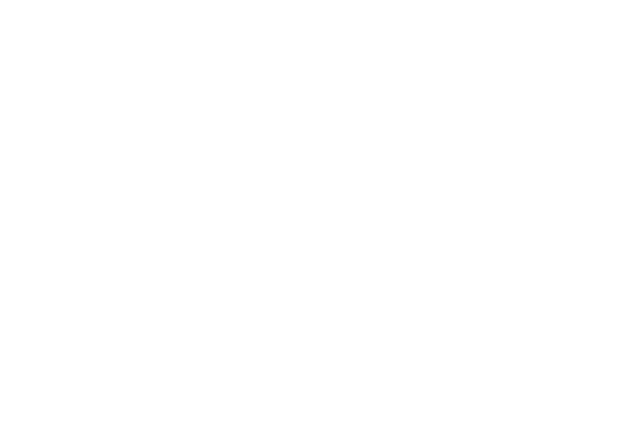
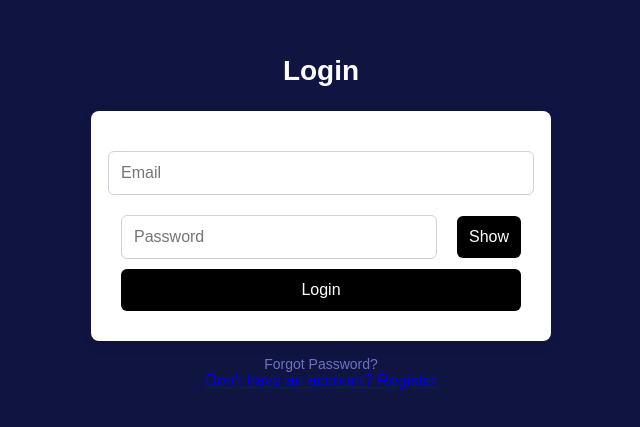
Before and after one commit to jakesommerfeldt/YearBook-FrontEnd, a React (Create React App) app: page /login in a window 1280 px wide. Before the commit this address had no page. Shown: the part 209-636 px from the top of the page, without its empty margins (319-959 px from the left). Built offline with nearby package versions, Linux system fonts and the light colour scheme.

Commit message:
Support website nav

```diff
--- a/src/App.js
+++ b/src/App.js
@@ -1,39 +1,24 @@
-/*import logo from './logo.svg';
-import './App.css';
-
-function App() {
-  return (
-    <div className="App">
-      <header className="App-header">
-        <img src={logo} className="App-logo" alt="logo" />
-        <p>
-          Edit <code>src/App.js</code> and save to reload.
-        </p>
-        <a
-          className="App-link"
-          href="https://reactjs.org"
-          target="_blank"
-          rel="noopener noreferrer"
-        >
-          Learn React
-        </a>
-      </header>
-    </div>
-  );
-}
-
-export default App;*/
-
 import React from 'react';
-import { BrowserRouter as Router, Route, Routes } from 'react-router-dom';
-import Login from './pages/EmailVerification.js';
+import { BrowserRouter as Router, Routes, Route, Navigate } from 'react-router-dom';
+import Login from './pages/Login';
+import Register from './pages/Register';
+import RequestPasswordReset from './pages/ResetPassword';
+import VerifyPasswordReset from './pages/VerifyPasswordReset';
+import EmailVerification from './pages/EmailVerification';
+// Import your home or dashboard page if applicable
+// import Dashboard from './pages/Dashboard';
 
 const App = () => {
   return (
     <Router>
       <Routes>
-        <Route path="/" element={<Login />} /> {/* Default route to Login */}
-        {/* Add other routes here */}
+        <Route path="/" element={<Navigate to="/login" replace />} />
+        <Route path="/login" element={<Login />} />
+        <Route path="/register" element={<Register />} />
+        <Route path="/reset-password" element={<RequestPasswordReset />} />
+        <Route path="/verify-reset" element={<VerifyPasswordReset />} />
+        <Route path="/email-verification" element={<EmailVerification />} />
+        {/* Add other routes as needed */}
       </Routes>
     </Router>
   );
--- a/src/pages/AccountManagement.css
+++ b/src/pages/AccountManagement.css
@@ -99,9 +99,31 @@
 }
 
 .password-container {
-    gap: 20px;
-    margin-bottom: 10px;
-    display:flex; /* Align input and toggle side by side */
-    align-items: center; /* Vertically align the input and span */
+    display: flex; /* Align input and toggle side by side */
+    align-items: center; /* Vertically align the input and button */
+    gap: 20px; /* Space between elements */
+    width: 100%; /* Ensure it spans the full width of the parent container */
+}
 
+.password-container input {
+    flex: 1; /* Makes the input take up remaining space */
+    width: auto; /* Prevents conflicts with flex */
 }
+
+.password-container button {
+    flex-shrink: 0; /* Prevents the button from shrinking */
+    width: auto; /* Keeps button width natural */
+}
+
+/* Forgot Password link styling */
+.forgot-password-link {
+    margin-top: 15px;
+    color: #6e72c0;
+    text-decoration: none;
+    font-size: 14px;
+    transition: color 0.3s;
+}
+
+.forgot-password-link:hover {
+    color: #0056b3;
+}
--- a/src/pages/EmailVerification.js
+++ b/src/pages/EmailVerification.js
@@ -1,5 +1,5 @@
 import React, { useState } from 'react';
-import { useNavigate } from 'react-router-dom';
+import { useNavigate, Link } from 'react-router-dom';
 import './AccountManagement.css';
 
 const EmailVerification = () => {
@@ -68,6 +68,8 @@
 
         <button type="submit" className="btn btn-primary">Verify</button>
 
+        <Link to="/login" className="forgot-password-link">Back to Login</Link>
+
         {/* Error and Success Messages */}
         {error && <p className="error-message">{error}</p>}
         {successMessage && <p className="success-message">{successMessage}</p>}
--- a/src/pages/Login.js
+++ b/src/pages/Login.js
@@ -1,10 +1,10 @@
 import React, { useState } from 'react';
-import { useNavigate } from 'react-router-dom';
+import { useNavigate, Link } from 'react-router-dom'; // Import Link for navigation
 import axios from 'axios';
 import './AccountManagement.css';
 
 const Login = () => {
-  const [email, setEmail] = useState(''); // Changed from username to email
+  const [email, setEmail] = useState('');
   const [password, setPassword] = useState('');
   const [passwordVisible, setPasswordVisible] = useState(false);
   const [error, setError] = useState('');
@@ -12,23 +12,18 @@
 
   const handleSubmit = async (event) => {
     event.preventDefault();
-    setError(''); // Reset error message
+    setError('');
 
     try {
-      // Make POST request to login API
       const response = await axios.post('http://localhost:3000/api/users/login', {
         email,
         password,
       });
 
       const data = response.data;
-
-      // Store user info or token if login is successful
       localStorage.setItem('token', data.token);
       localStorage.setItem('user', JSON.stringify(data.user));
-
-      // Redirect to the dashboard or a secure page
-      navigate('/dashboard'); // Replace with your desired path
+      navigate('/dashboard');
     } catch (error) {
       setError(
         error.response?.data?.message || 'Login failed. Please check your credentials and try again.'
@@ -40,7 +35,6 @@
     <div className="login-page">
       <h2>Login</h2>
       <form onSubmit={handleSubmit}>
-        {/* Email input */}
         <input
           type="email"
           placeholder="Email"
@@ -49,10 +43,9 @@
           required
         />
 
-        {/* Password input with toggle visibility */}
         <div className="password-container">
           <input
-            type={passwordVisible ? 'text' : 'password'} // Toggle between text and password
+            type={passwordVisible ? 'text' : 'password'}
             placeholder="Password"
             value={password}
             onChange={(e) => setPassword(e.target.value)}
@@ -61,7 +54,7 @@
           <button
             type="button"
             className="view-password-btn"
-            onClick={() => setPasswordVisible(!passwordVisible)} // Toggle visibility
+            onClick={() => setPasswordVisible(!passwordVisible)}
           >
             {passwordVisible ? 'Hide' : 'Show'}
           </button>
@@ -70,6 +63,12 @@
         <button type="submit">Login</button>
         {error && <p className="error-message">{error}</p>}
       </form>
+      <Link to="/reset-password" className="forgot-password-link">
+        Forgot Password?
+      </Link>
+
+      <Link to="/register">Don't have an account? Register</Link>
+
     </div>
   );
 };
--- a/src/pages/Register.js
+++ b/src/pages/Register.js
@@ -1,5 +1,5 @@
 import React, { useState } from 'react';
-import { useNavigate } from 'react-router-dom';
+import { useNavigate, Link } from 'react-router-dom'; // Import Link for navigation
 import axios from 'axios';
 import './AccountManagement.css';
 
@@ -325,7 +325,11 @@
         Register
       </button>
       {error && <p className="error-message">{error}</p>}
+
+      <Link to="/login">Have an account? Login</Link>
+
     </form>
+
   </div>
   );
 };
--- a/src/pages/ResetPassword.js
+++ b/src/pages/ResetPassword.js
@@ -1,5 +1,5 @@
 import React, { useState } from 'react';
-import { useNavigate } from 'react-router-dom';
+import { useNavigate, Link } from 'react-router-dom';
 import axios from 'axios';
 import './AccountManagement.css';
 
@@ -51,6 +51,8 @@
 
         <button type="submit" className="btn btn-primary">Send Reset Link</button>
 
+        <Link to="/login" className="forgot-password-link">Back to Login</Link>
+
         {error && <p className="error-message">{error}</p>}
         {successMessage && <p className="success-message">{successMessage}</p>}
       </form>
--- a/src/pages/VerifyPasswordReset.js
+++ b/src/pages/VerifyPasswordReset.js
@@ -1,5 +1,5 @@
 import React, { useState } from 'react';
-import { useNavigate } from 'react-router-dom';
+import { useNavigate, Link } from 'react-router-dom';
 import axios from 'axios';
 import './AccountManagement.css';
 
@@ -76,6 +76,8 @@
 
         <button type="submit" className="btn btn-primary">Submit</button>
 
+        <Link to="/login" className="forgot-password-link">Back to Login</Link>
+
         {/* Display error or success messages */}
         {error && <p className="error-message">{error}</p>}
         {successMessage && <p className="success-message">{successMessage}</p>}
```
